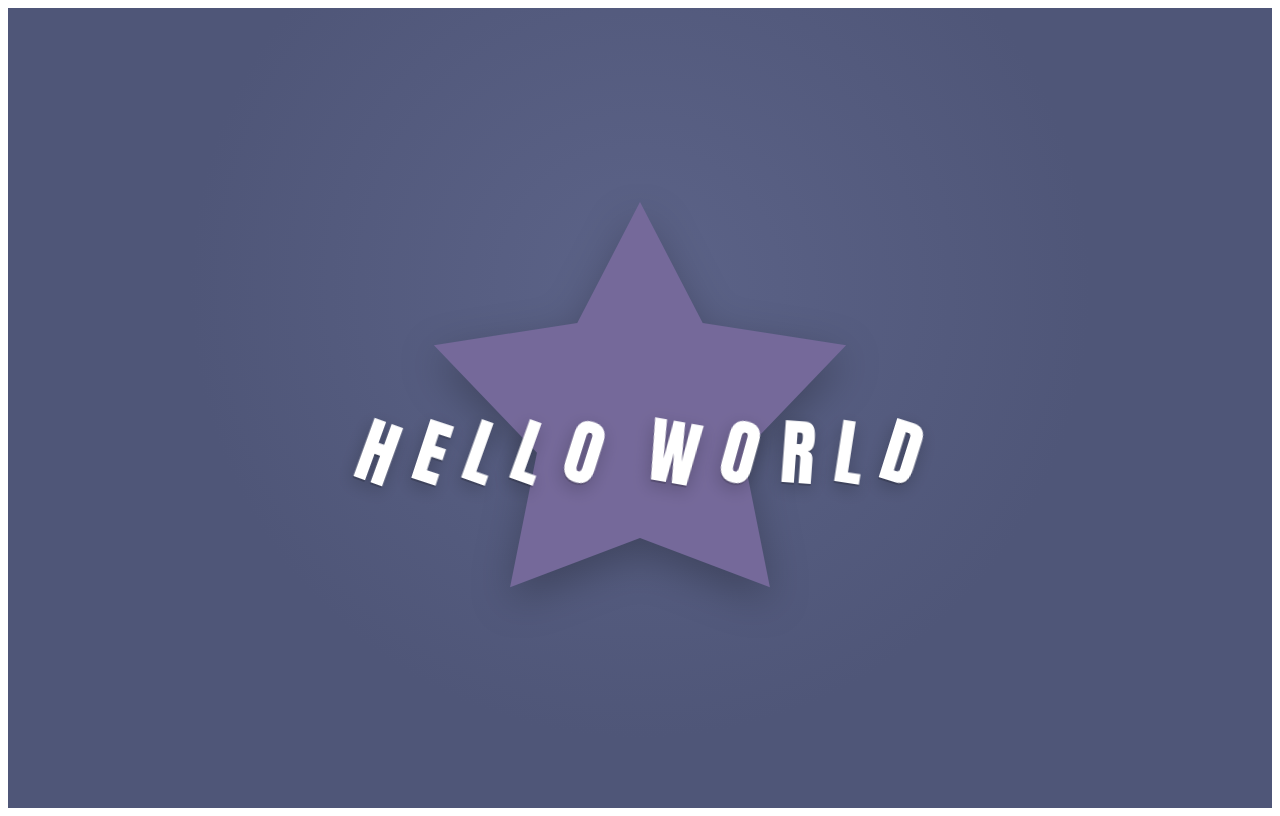
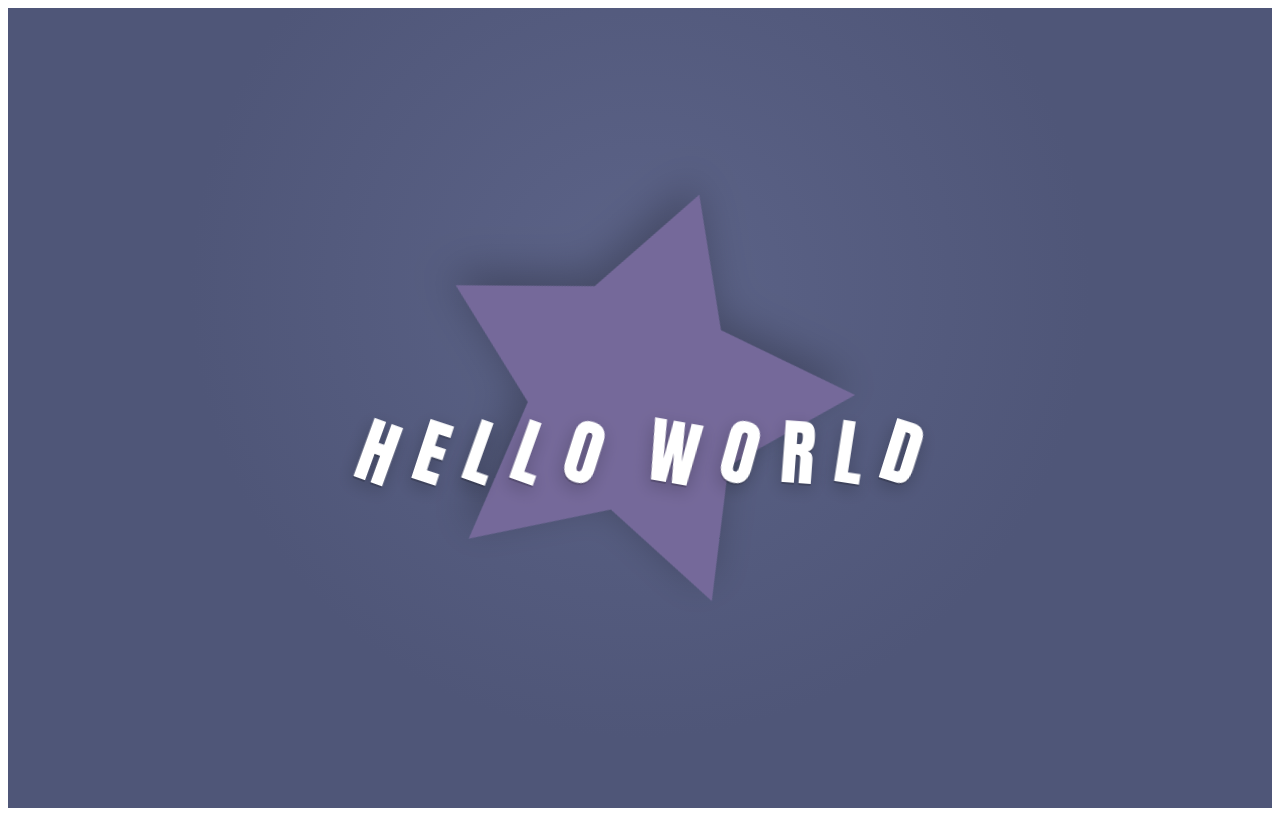
Before and after one commit to Fabricari/poc-hello-react-copilot-chat-agent-take-two, a React (Vite) app: page / in a window 1280 px wide. Built offline with nearby package versions, Linux system fonts and the light colour scheme.

Commit message:
feat: add default clockwise star rotation

```diff
--- a/src/App.css
+++ b/src/App.css
@@ -23,6 +23,8 @@
   height: 100%;
   fill: var(--star-color);
   filter: drop-shadow(0 14px 20px rgb(0 0 0 / 25%));
+  transform-origin: 50% 50%;
+  animation: hero-star-spin 18s linear infinite;
 }
 
 .hero-title {
@@ -63,3 +65,13 @@
     transform: rotate(var(--wobble-max-deg));
   }
 }
+
+@keyframes hero-star-spin {
+  from {
+    transform: rotate(0deg);
+  }
+
+  to {
+    transform: rotate(360deg);
+  }
+}
```
